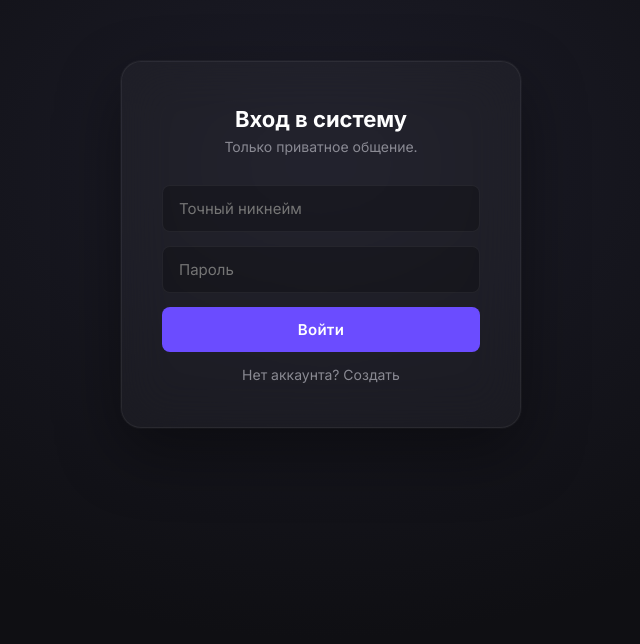
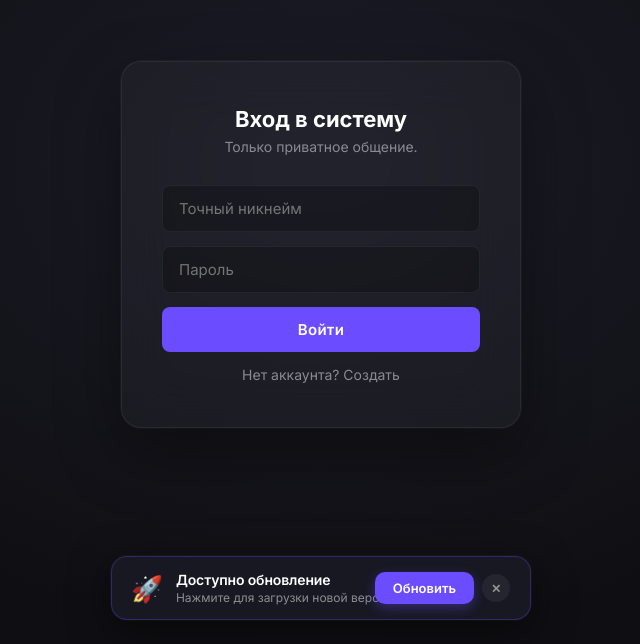
Before and after one commit to denxi342/messenger, a React (Vite) app: page / in a window 1280 px wide. Shown: the part 156-800 px from the top of the page, without its empty margins (319-959 px from the left). Built offline with nearby package versions, Linux system fonts and the light colour scheme.

Commit message:
feat: auto-update checker with toast notification

```diff
--- a/src/App.jsx
+++ b/src/App.jsx
@@ -2,6 +2,7 @@ import React, { useState, useEffect } from 'react';
 import AuthScreen from './components/AuthScreen';
 import MainApp from './components/MainApp';
 import SplashScreen from './components/SplashScreen';
+import UpdateChecker from './components/UpdateChecker';
 
 function App() {
   const [user, setUser] = useState(null);
@@ -42,6 +43,8 @@ function App() {
 
   return (
     <>
+      <UpdateChecker />
+
       {showSplash && (
         <SplashScreen onComplete={() => setShowSplash(false)} />
       )}
--- /dev/null
+++ b/src/components/UpdateChecker.css
@@ -0,0 +1,116 @@
+.update-toast {
+  position: fixed;
+  bottom: 24px;
+  left: 50%;
+  transform: translateX(-50%);
+  z-index: 10000;
+  display: flex;
+  align-items: center;
+  gap: 14px;
+  background: rgba(26, 26, 36, 0.95);
+  backdrop-filter: blur(20px);
+  -webkit-backdrop-filter: blur(20px);
+  border: 1px solid rgba(107, 76, 255, 0.3);
+  border-radius: 16px;
+  padding: 14px 20px;
+  box-shadow: 0 12px 40px rgba(0, 0, 0, 0.5), 0 0 0 1px rgba(255, 255, 255, 0.04);
+  animation: toastSlideUp 0.4s cubic-bezier(0.16, 1, 0.3, 1);
+  max-width: 420px;
+  width: max-content;
+}
+
+@keyframes toastSlideUp {
+  from {
+    opacity: 0;
+    transform: translateX(-50%) translateY(20px);
+  }
+  to {
+    opacity: 1;
+    transform: translateX(-50%) translateY(0);
+  }
+}
+
+.update-toast-icon {
+  font-size: 24px;
+  flex-shrink: 0;
+  animation: rocketPulse 2s ease-in-out infinite;
+}
+
+@keyframes rocketPulse {
+  0%, 100% { transform: scale(1); }
+  50% { transform: scale(1.15); }
+}
+
+.update-toast-content {
+  display: flex;
+  flex-direction: column;
+  gap: 2px;
+  min-width: 0;
+}
+
+.update-toast-title {
+  color: #ffffff;
+  font-size: 14px;
+  font-weight: 600;
+  letter-spacing: -0.01em;
+  white-space: nowrap;
+}
+
+.update-toast-desc {
+  color: rgba(255, 255, 255, 0.5);
+  font-size: 12px;
+  white-space: nowrap;
+}
+
+.update-toast-actions {
+  display: flex;
+  align-items: center;
+  gap: 8px;
+  flex-shrink: 0;
+  margin-left: 4px;
+}
+
+.update-toast-btn {
+  border: none;
+  cursor: pointer;
+  font-family: 'Inter', sans-serif;
+  font-weight: 600;
+  transition: all 0.15s ease;
+}
+
+.update-toast-reload {
+  background: var(--accent);
+  color: #ffffff;
+  padding: 8px 18px;
+  border-radius: 10px;
+  font-size: 13px;
+  box-shadow: 0 4px 12px rgba(107, 76, 255, 0.35);
+}
+
+.update-toast-reload:hover {
+  background: var(--accent-hover);
+  transform: scale(1.04);
+  box-shadow: 0 6px 18px rgba(107, 76, 255, 0.45);
+}
+
+.update-toast-reload:active {
+  transform: scale(0.97);
+}
+
+.update-toast-dismiss {
+  background: rgba(255, 255, 255, 0.06);
+  color: rgba(255, 255, 255, 0.5);
+  width: 28px;
+  height: 28px;
+  border-radius: 50%;
+  display: flex;
+  align-items: center;
+  justify-content: center;
+  font-size: 12px;
+  padding: 0;
+}
+
+.update-toast-dismiss:hover {
+  background: rgba(255, 255, 255, 0.12);
+  color: #ffffff;
+}
--- /dev/null
+++ b/src/components/UpdateChecker.jsx
@@ -0,0 +1,90 @@
+import React, { useEffect, useState, useRef } from 'react';
+import './UpdateChecker.css';
+
+const CHECK_INTERVAL = 30 * 1000; // Check every 30 seconds
+
+export default function UpdateChecker() {
+  const [updateAvailable, setUpdateAvailable] = useState(false);
+  const [dismissed, setDismissed] = useState(false);
+  const initialHash = useRef(null);
+
+  useEffect(() => {
+    // Get the initial bundle hash from current page
+    const getCurrentHash = () => {
+      const scripts = document.querySelectorAll('script[src]');
+      const links = document.querySelectorAll('link[rel="stylesheet"][href]');
+      const hashes = [];
+      scripts.forEach(s => hashes.push(s.getAttribute('src')));
+      links.forEach(l => hashes.push(l.getAttribute('href')));
+      return hashes.sort().join('|');
+    };
+
+    initialHash.current = getCurrentHash();
+
+    const checkForUpdate = async () => {
+      try {
+        // Fetch index.html with cache-busting
+        const response = await fetch(`/?_t=${Date.now()}`, {
+          cache: 'no-store',
+          headers: { 'Cache-Control': 'no-cache' }
+        });
+
+        if (!response.ok) return;
+
+        const html = await response.text();
+
+        // Extract script and link tags from the fetched HTML
+        const scriptMatches = html.match(/src="([^"]*\.js[^"]*)"/g) || [];
+        const linkMatches = html.match(/href="([^"]*\.css[^"]*)"/g) || [];
+
+        const remoteAssets = [...scriptMatches, ...linkMatches].sort().join('|');
+
+        if (initialHash.current && remoteAssets && remoteAssets !== initialHash.current) {
+          setUpdateAvailable(true);
+        }
+      } catch (err) {
+        // Silently fail — network issues shouldn't bother the user
+      }
+    };
+
+    const interval = setInterval(checkForUpdate, CHECK_INTERVAL);
+
+    // Also check once after a short delay on mount
+    const timeout = setTimeout(checkForUpdate, 5000);
+
+    return () => {
+      clearInterval(interval);
+      clearTimeout(timeout);
+    };
+  }, []);
+
+  const handleUpdate = () => {
+    window.location.reload();
+  };
+
+  const handleDismiss = () => {
+    setDismissed(true);
+    // Show again after 5 minutes if still not updated
+    setTimeout(() => setDismissed(false), 5 * 60 * 1000);
+  };
+
+  if (!updateAvailable || dismissed) return null;
+
+  return (
+    <div className="update-toast">
+      <div className="update-toast-icon">🚀</div>
+      <div className="update-toast-content">
+        <span className="update-toast-title">Доступно обновление</span>
+        <span className="update-toast-desc">Нажмите для загрузки новой версии</span>
+      </div>
+      <div className="update-toast-actions">
+        <button className="update-toast-btn update-toast-reload" onClick={handleUpdate}>
+          Обновить
+        </button>
+        <button className="update-toast-btn update-toast-dismiss" onClick={handleDismiss}>
+          ✕
+        </button>
+      </div>
+    </div>
+  );
+}
```
